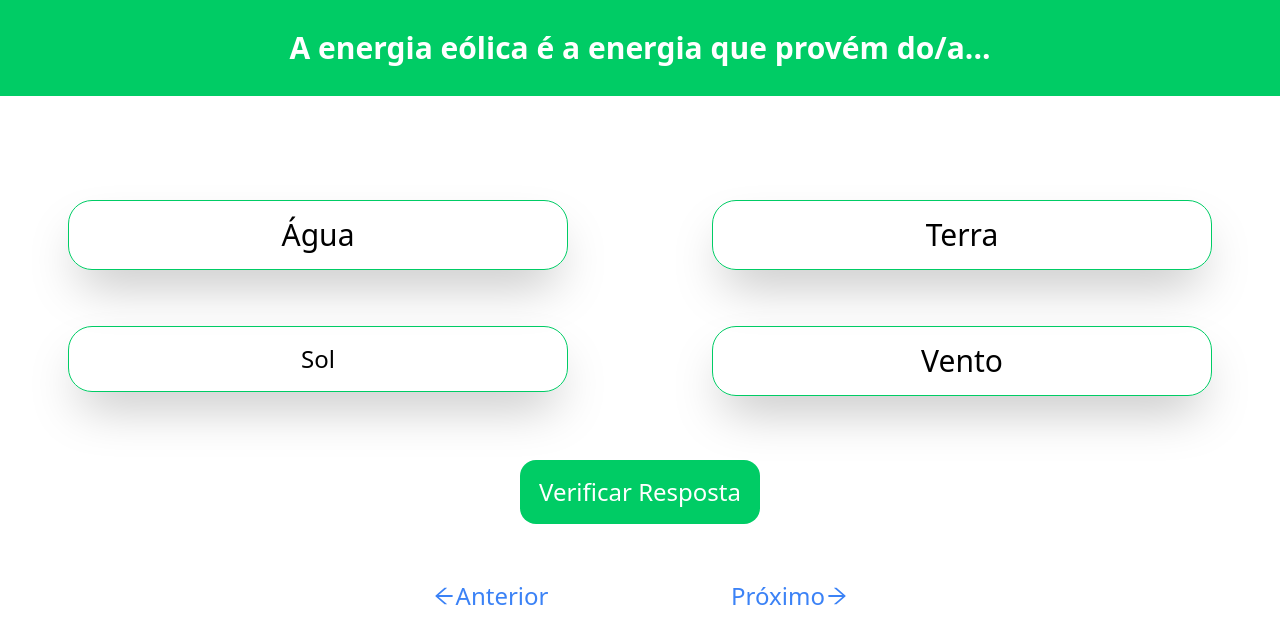
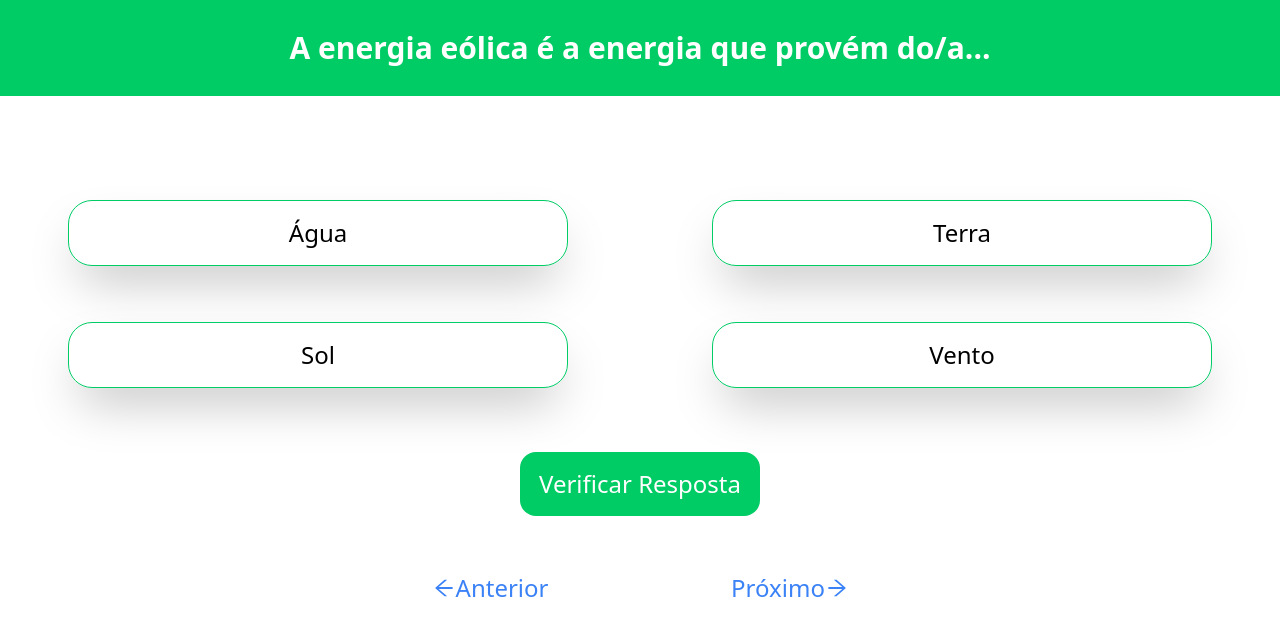
Before and after one commit to RobertoAthos/Quiz-APP, a Next.js app: page /Quiz in a window 1280 px wide. Shown: the top 644 px of the page. Built offline with nearby package versions, Linux system fonts and the light colour scheme.

Commit message:
changes font-size

```diff
--- a/pages/Quiz.tsx
+++ b/pages/Quiz.tsx
@@ -64,7 +64,7 @@ export default function Quiz() {
               onClick={() => {
                 chooseOption("optionD");
               }}
-              className="w-[500px] p-4 text-3xl border border-[#00CC65] rounded-3xl text-center shadow-2xl m-6 hover:bg-[#00CC65] hover:text-white"
+              className="w-[500px] p-4 text-2xl border border-[#00CC65] rounded-3xl text-center shadow-2xl m-6 hover:bg-[#00CC65] hover:text-white"
             >
               {Questions[currentQuestion].optionA}
             </button>
@@ -74,7 +74,7 @@ export default function Quiz() {
               onClick={() => {
                 chooseOption("optionD hover:bg-[#00CC65]");
               }}
-              className="w-[500px] p-4 text-3xl border border-[#00CC65] rounded-3xl text-center shadow-2xl m-6 hover:bg-[#00CC65] hover:text-white"
+              className="w-[500px] p-4 text-2xl border border-[#00CC65] rounded-3xl text-center shadow-2xl m-6 hover:bg-[#00CC65] hover:text-white"
             >
               {Questions[currentQuestion].optionB}
             </button>
@@ -94,7 +94,7 @@ export default function Quiz() {
               onClick={() => {
                 chooseOption("optionD");
               }}
-              className="w-[500px] p-4 text-3xl border border-[#00CC65] rounded-3xl text-center shadow-2xl m-6 hover:bg-[#00CC65] hover:text-white"
+              className="w-[500px] p-4 text-2xl border border-[#00CC65] rounded-3xl text-center shadow-2xl m-6 hover:bg-[#00CC65] hover:text-white"
             >
               {Questions[currentQuestion].optionD}
             </button>
```
